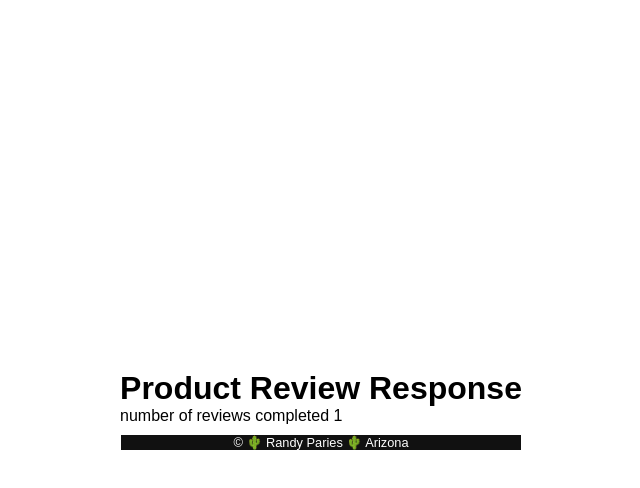
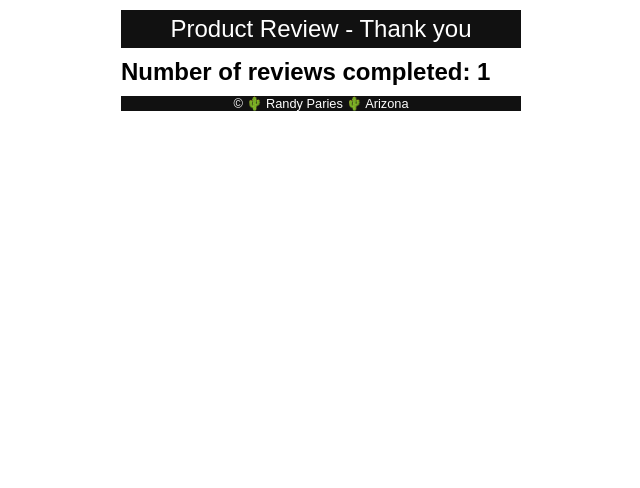
Before and after one commit to paries/wdd131, a plain HTML site: page review.html in a window 1280 px wide. Shown: the whole page, without its empty margins (319-959 px from the left). Drawn offline with Linux system fonts and the light colour scheme.

Commit message:
some stying changes

```diff
--- a/review.html
+++ b/review.html
@@ -4,19 +4,21 @@
 <head>
     <meta charset="UTF-8">
     <meta name="viewport" content="width=device-width, initial-scale=1.0">
-    <title>Product Review</title>
-    <meta name="description" content="WDD 131 – Dynamic Web Fundamentals, Randy Paries, Product Review ">
+    <title>Product Review Thankyou</title>
+    <meta name="description" content="WDD 131 – Dynamic Web Fundamentals, Randy Paries, Product Review Thankyou">
     <meta name="author" content="Randy Paries">
     <link rel="stylesheet" href="styles/form.css">
     <script src="scripts/form_review.js" defer></script>
 </head>
 
 <body>
-    <main>
-        <h1>Product Review Response</h1>
-        <div>
-            number of reviews completed <span id="reviewsCnt"></span>
-        </div>
+    <header>
+        <h1>Product Review - Thank you</h1>
+    </header>
+    <main >
+        <section>
+            <h2>Number of reviews completed: <span id="reviewsCnt"></span></h2>
+        </section>
     </main>
     <footer>
         <p>&copy; <span id="currentyear"></span> &#x1F335; Randy Paries &#x1F335; Arizona</p>
--- a/styles/form.css
+++ b/styles/form.css
@@ -5,7 +5,6 @@
 }
 
 body {
-    height: 100vh;
     display: flex;
     flex-direction: column;
     align-items: center;
@@ -45,6 +44,14 @@ main {
     display: grid;
     grid-template-columns: 1fr;
 }
+
+/* .review-container{
+    display: flex;
+} */
+/* .review-container span{
+    margin-left: 10px;
+    font-weight: 600;
+} */
 
 form {
     background-color: #efefef;
```
